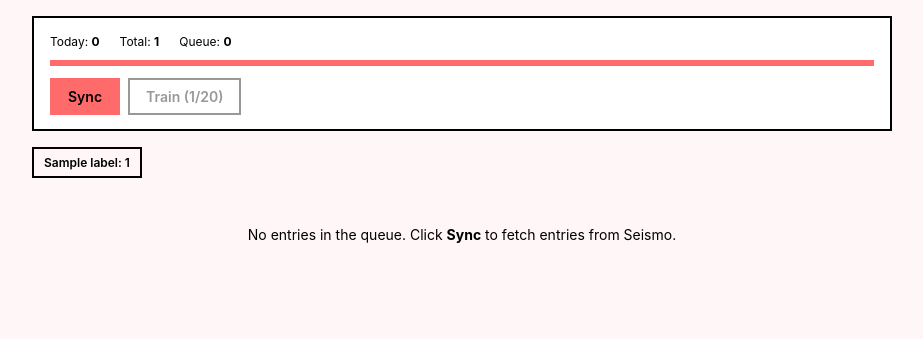
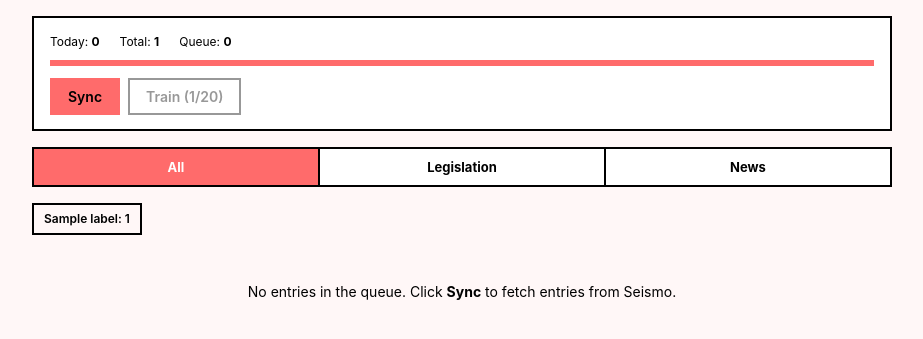
Before and after one commit to hektopascal2026/magnitu, a FastAPI app: page / in a window 1280 px wide. Shown: the part 84-423 px from the top of the page, without its empty margins (178-1101 px from the left). Run offline with FastAPI, Linux system fonts and the light colour scheme; tables that the repository leaves empty hold one stand-in row (values such as "Sample post").

Commit message:
Add source-type filter to main Magnitu labeling page
All/Legislation/News segmented control on the labeling page, matching
Magnitu Mini. Filter passes through route -> sampler -> DB query so
smart sampling strategies (uncertain, conflict, diverse) still apply
within the filtered set.

Co-authored-by: Cursor <cursoragent@cursor.com>

```diff
--- a/db.py
+++ b/db.py
@@ -172,16 +172,23 @@ def upsert_entries(entries: List[dict]):
     conn.close()
 
 
-def get_unlabeled_entries(limit: int = 30) -> List[dict]:
-    """Get entries that haven't been labeled yet, newest first."""
+def get_unlabeled_entries(limit: int = 30, entry_type: Optional[str] = None) -> List[dict]:
+    """Get entries that haven't been labeled yet, newest first.
+    If entry_type is given (e.g. 'lex_item', 'feed_item'), only return that type.
+    """
     conn = get_db()
-    rows = conn.execute("""
+    sql = """
         SELECT e.* FROM entries e
         LEFT JOIN labels l ON e.entry_type = l.entry_type AND e.entry_id = l.entry_id
         WHERE l.id IS NULL
-        ORDER BY e.published_date DESC
-        LIMIT ?
-    """, (limit,)).fetchall()
+    """
+    params = []  # type: list
+    if entry_type:
+        sql += " AND e.entry_type = ?"
+        params.append(entry_type)
+    sql += " ORDER BY e.published_date DESC LIMIT ?"
+    params.append(limit)
+    rows = conn.execute(sql, params).fetchall()
     conn.close()
     return [dict(r) for r in rows]
 
--- a/main.py
+++ b/main.py
@@ -56,13 +56,18 @@ def _base_context(request: Request) -> dict:
 # ─── Pages ───
 
 @app.get("/", response_class=HTMLResponse)
-async def labeling_page(request: Request):
+async def labeling_page(request: Request, source: str = "all"):
     """Main labeling page — smart-sampled for active learning."""
-    # First-run: redirect to setup if no model profile exists
     if not model_manager.has_profile():
         return RedirectResponse("/setup", status_code=302)
     ctx = _base_context(request)
-    entries = sampler.get_smart_entries(limit=30)
+    entry_type = None
+    if source == "lex":
+        entry_type = "lex_item"
+    elif source == "news":
+        entry_type = "feed_item"
+    entries = sampler.get_smart_entries(limit=30, entry_type=entry_type)
+    ctx["source_filter"] = source
 
     # Add existing labels and reasoning
     for entry in entries:
--- a/sampler.py
+++ b/sampler.py
@@ -195,7 +195,7 @@ def _get_chronological(unlabeled: List[dict], limit: int = 10) -> List[dict]:
 
 # ─── Main entry point ───
 
-def get_smart_entries(limit: int = 30) -> List[dict]:
+def get_smart_entries(limit: int = 30, entry_type: str = None) -> List[dict]:
     """
     Get a mixed set of entries optimised for active learning.
 
@@ -207,11 +207,12 @@ def get_smart_entries(limit: int = 30) -> List[dict]:
 
     If no model exists, falls back to newest unlabeled (current behaviour).
 
+    entry_type filters by entry_type (e.g. 'lex_item', 'feed_item').
+
     Each entry gets a `_sampling_reason` key: 'uncertain', 'conflict',
     'diverse', or 'new'.
     """
-    # Get all unlabeled entries (fetch more than we need for sampling headroom)
-    unlabeled = db.get_unlabeled_entries(limit=200)
+    unlabeled = db.get_unlabeled_entries(limit=200, entry_type=entry_type)
 
     if not unlabeled:
         return []
--- a/static/style.css
+++ b/static/style.css
@@ -180,6 +180,31 @@ body {
     gap: 8px;
     flex-wrap: wrap;
 }
+
+/* ═══ Source Filter ═══ */
+.source-filter {
+    display: flex;
+    gap: 0;
+    margin-bottom: 16px;
+}
+
+.source-filter-btn {
+    flex: 1;
+    padding: 8px 12px;
+    border: 2px solid #000;
+    border-right-width: 0;
+    background: #fff;
+    font-size: 13px;
+    font-weight: 700;
+    text-align: center;
+    text-decoration: none;
+    color: #000;
+    transition: background 0.1s;
+}
+
+.source-filter-btn:last-child { border-right-width: 2px; }
+.source-filter-btn.active { background: #FF6B6B; color: #fff; }
+.source-filter-btn:not(.active):hover { background: #f5f5f5; }
 
 /* ═══ Label Distribution (inline) ═══ */
 .label-dist {
--- a/templates/labeling.html
+++ b/templates/labeling.html
@@ -24,6 +24,13 @@
             <button class="btn" disabled title="Need {{ config.min_labels_to_train or 20 }} labels to train (have {{ label_count }})">Train ({{ label_count }}/{{ config.min_labels_to_train or 20 }})</button>
         {% endif %}
     </div>
+</div>
+
+<!-- Source Filter -->
+<div class="source-filter">
+    <a href="/?source=all" class="source-filter-btn {% if source_filter == 'all' %}active{% endif %}">All</a>
+    <a href="/?source=lex" class="source-filter-btn {% if source_filter == 'lex' %}active{% endif %}">Legislation</a>
+    <a href="/?source=news" class="source-filter-btn {% if source_filter == 'news' %}active{% endif %}">News</a>
 </div>
 
 <!-- Label Distribution -->
```
